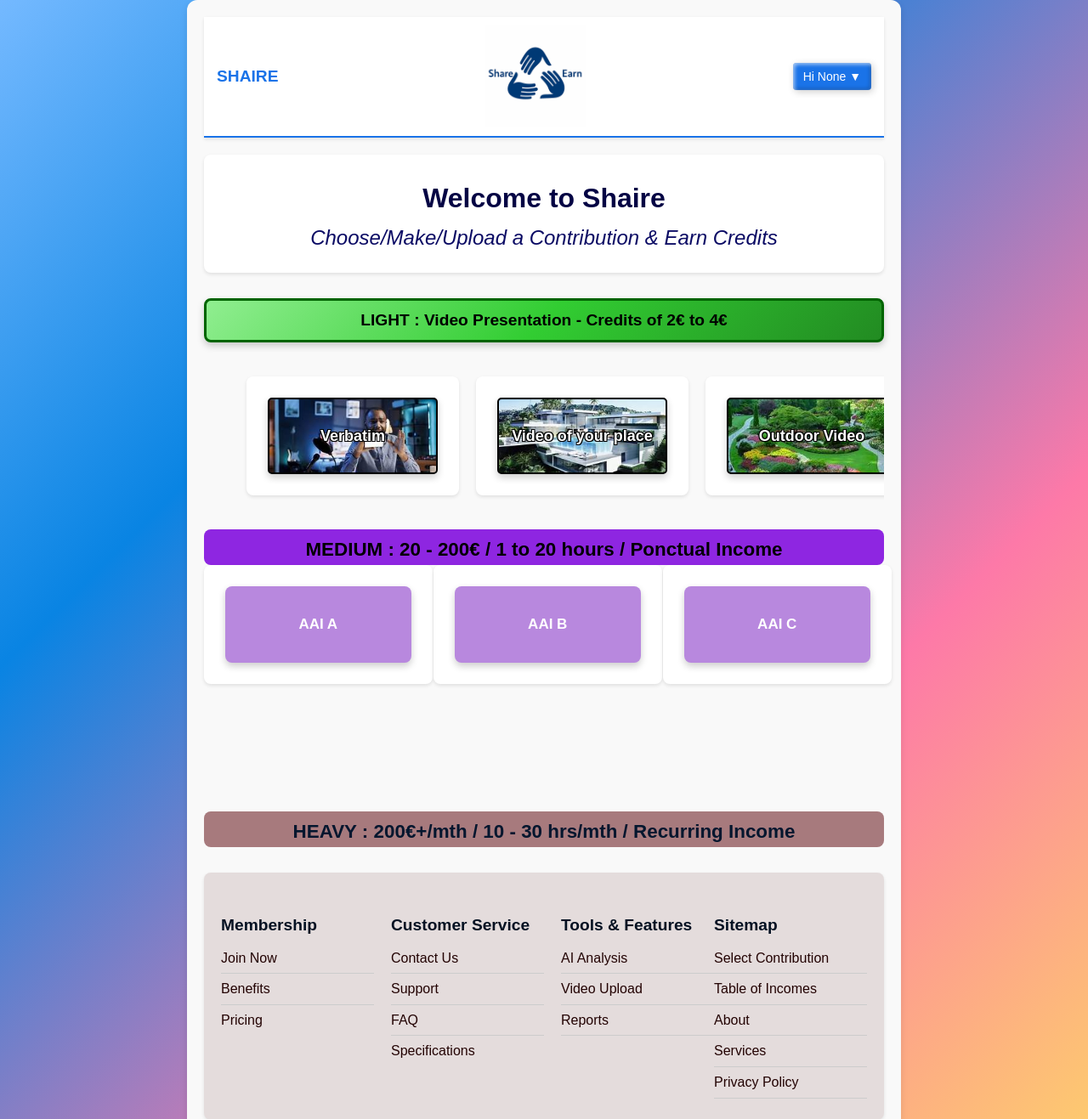
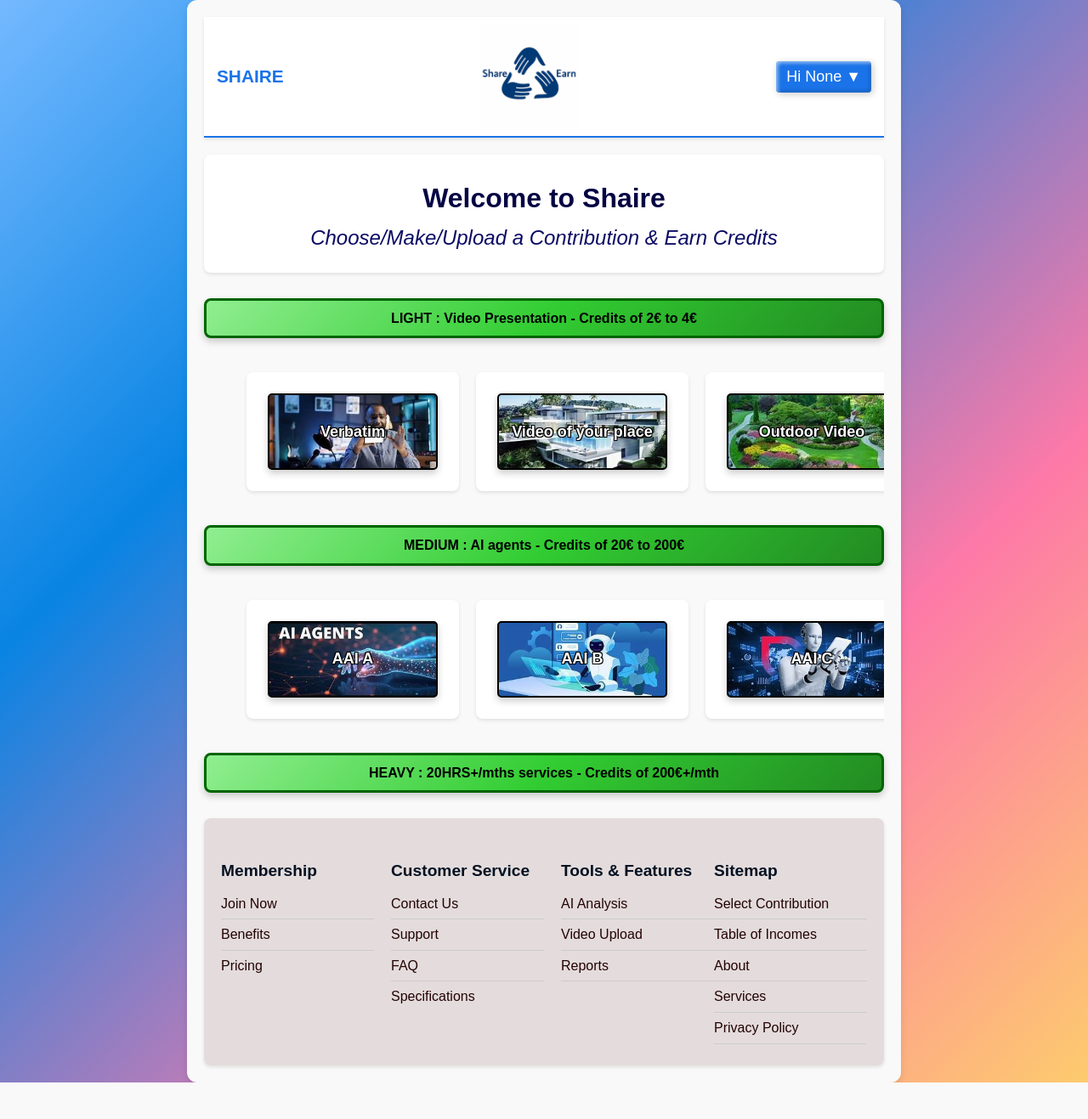
Before and after one commit to MichaeFaivr/VIDEO_TEXT_TOPICS_LABELS, a Flask app: page /messages/ in a window 1280 px wide. Shown: the top 1317 px of the page at 85% size. After the commit the page ends 1274 px from the top, so only its background shows below. Run offline with Flask 3, Linux system fonts and the light colour scheme.

Commit message:
Improve appearance of the select contribution page

```diff
--- a/Video_Analysis_Webapp/templates/select_contribution_type.html
+++ b/Video_Analysis_Webapp/templates/select_contribution_type.html
@@ -2,13 +2,13 @@
 <html lang="en">
     <nav style="background-color: #fff; padding: 10px 15px; border-bottom: 2px solid #1a73e8; margin-bottom: 20px; box-shadow: 0 2px 4px rgba(0,0,0,0.1);">
         <div style="display: flex; justify-content: space-between; align-items: center; max-width: 800px; margin: 0 auto; flex-wrap: wrap; gap: 10px;">
-            <div style="font-size: clamp(1rem, 3vw, 1.2em); font-family: 'Quicksand', sans-serif; font-weight: bold; color: #1a73e8; cursor: pointer;" onclick="window.location.href='/about_shaire'">SHAIRE</div>
+            <div style="font-size: clamp(1.2rem, 3vw, 1.3em); font-family: 'Quicksand', sans-serif; font-weight: bold; color: #1a73e8; cursor: pointer;" onclick="window.location.href='/about_shaire'">SHAIRE</div>
             <div style="display: flex; justify-content: center; align-items: center; flex: 1;">
                 <img src="/static/logo/SHAIRE_Logo.png" alt="SHAIRE Logo" style="height: 120px; width: auto;">
             </div>
             <div style="display: flex; flex-direction: column; gap: 10px;">
                 <div style="position: relative;">
-                    <button id="accountMenuBtn" style="background-color: #1a73e8; color: white; padding: 8px 12px; border: none; border-radius: 4px; cursor: pointer; font-size: clamp(12px, 2vw, 14px); white-space: nowrap;">
+                    <button id="accountMenuBtn" style="background-color: #1a73e8; color: white; padding: 8px 12px; border: none; border-radius: 4px; cursor: pointer; font-size: clamp(15px, 2vw, 18px); white-space: nowrap;">
                         Hi {{ username|title }} ▼
                     </button>
                     <div id="accountDropdown" style="display: none; position: absolute; right: 0; top: 100%; background-color: white; border: 1px solid #ddd; border-radius: 4px; box-shadow: 0 4px 8px rgba(0,0,0,0.1); min-width: 150px; max-width: 250px; z-index: 1000;">
@@ -322,13 +322,55 @@
             cursor: pointer; /* Changes cursor to pointer on hover */
             border-radius: 5px; /* Optional: rounded corners */
         }
-        .btn-device-usage { background-color: #b888de; color: white;}
-        .btn-design-agent-sales { background-color: #b888de; color: white;}
-        .btn-design-agent-network { background-color: #b888de; color: white;}
+        .btn-device-usage {
+            background-image: url('/static/images/agent_IA1.jpg');
+            background-size: cover; /* Ensures the image covers the entire button */
+            background-position: center; /* Centers the image */
+            background-repeat: no-repeat; /* Prevents the image from repeating */
+            width: 200px; /* Set a width */
+            height: 60px; /* Set a height */
+            color: white; /* Text color */
+            border: none; /* Removes the default border */
+            text-shadow: -1px -1px 0 #000, 1px -1px 0 #000, -1px 1px 0 #000, 1px 1px 0 #000;
+            border: 2px solid black; /* Black border */
+            font-size: 18px; /* Text size */
+            cursor: pointer; /* Changes cursor to pointer on hover */
+            border-radius: 5px; /* Optional: rounded corners */
+        }
+        .btn-design-agent-sales {
+            background-image: url('/static/images/agent_IA2.jpg');
+            background-size: cover; /* Ensures the image covers the entire button */
+            background-position: center; /* Centers the image */
+            background-repeat: no-repeat; /* Prevents the image from repeating */
+            width: 200px; /* Set a width */
+            height: 60px; /* Set a height */
+            color: white; /* Text color */
+            border: none; /* Removes the default border */
+            text-shadow: -1px -1px 0 #000, 1px -1px 0 #000, -1px 1px 0 #000, 1px 1px 0 #000;
+            border: 2px solid black; /* Black border */
+            font-size: 18px; /* Text size */
+            cursor: pointer; /* Changes cursor to pointer on hover */
+            border-radius: 5px; /* Optional: rounded corners */
+        }
+        .btn-design-agent-network {
+            background-image: url('/static/images/agent_IA3.jpg');
+            background-size: cover; /* Ensures the image covers the entire button */
+            background-position: center; /* Centers the image */
+            background-repeat: no-repeat; /* Prevents the image from repeating */
+            width: 200px; /* Set a width */
+            height: 60px; /* Set a height */
+            color: white; /* Text color */
+            border: none; /* Removes the default border */
+            text-shadow: -1px -1px 0 #000, 1px -1px 0 #000, -1px 1px 0 #000, 1px 1px 0 #000;
+            border: 2px solid black; /* Black border */
+            font-size: 18px; /* Text size */
+            cursor: pointer; /* Changes cursor to pointer on hover */
+            border-radius: 5px; /* Optional: rounded corners */
+        }
     </style>
 
     <div style="grid-column: 1 / -1; background: linear-gradient(135deg, #90ee90, #32cd32, #228b22); padding: 8px; border-radius: 8px; margin-bottom: 0px; max-height: 60px; border: 3px solid #006400; box-shadow: 0 4px 8px rgba(0,0,0,0.2);">
-        <h2 style="text-align: center; margin: 0; color: #000000; font-weight: bold; font-size: clamp(1.2rem, 1vw, 1rem); display: flex; align-items: center; justify-content: center; height: 100%;">
+        <h2 style="text-align: center; margin: 0; color: #000000; font-weight: bold; font-size: clamp(1rem, 1vw, 1.2rem); display: flex; align-items: center; justify-content: center; height: 100%;">
             LIGHT : Video Presentation - Credits of 2€ to 4€
         </h2>
     </div>
@@ -423,32 +465,35 @@
         }
     </style>
 
-    <div style="grid-column: 1 / -1; background-color: #800cdee3; padding: 6px; border-radius: 8px; margin-top: 10px; margin-bottom: 0px; max-height: 30px">
-        <h2 style="text-align: center; margin: 0; color: #000000; font-weight: bold; font-size: clamp(1.2rem, 2.5vw, 1.4rem); display: flex; align-items: center; justify-content: center; height: 100%;">
-            MEDIUM : 20 - 200€ / 1 to 20 hours / Ponctual Income
+        <div style="grid-column: 1 / -1; background: linear-gradient(135deg, #90ee90, #32cd32, #228b22); padding: 8px; border-radius: 8px; margin-bottom: 0px; max-height: 60px; border: 3px solid #006400; box-shadow: 0 4px 8px rgba(0,0,0,0.2);">
+        <h2 style="text-align: center; margin: 0; color: #000000; font-weight: bold; font-size: clamp(1rem, 1vw, 1.2rem); display: flex; align-items: center; justify-content: center; height: 100%;">
+            MEDIUM : AI agents - Credits of 20€ to 200€
         </h2>
     </div>
-    <div class="contribution-grid">
-        <form action="/AAI A/" method="post" enctype="multipart/form-data">
+    <div class="contribution-scroll-container">
+        <div class="contribution-scroll-track">
+            <form action="/AAI A/" method="post" enctype="multipart/form-data" class="contribution-item">
                 <input type="hidden" name="username" value="{{ username }}">
                 <button type="submit" class="contribution-button btn-device-usage">AAI A</button>
             </form>
-        <form action="/AAI B/" method="post" enctype="multipart/form-data">
+
+            <form action="/AAI B/" method="post" enctype="multipart/form-data" class="contribution-item">
                 <input type="hidden" name="username" value="{{ username }}">
                 <button type="submit" class="contribution-button btn-design-agent-sales">AAI B</button>
             </form>
-        <form action="/AAI C/" method="post" enctype="multipart/form-data">
+
+            <form action="/AAI C/" method="post" enctype="multipart/form-data" class="contribution-item">
                 <input type="hidden" name="username" value="{{ username }}">
                 <button type="submit" class="contribution-button btn-design-agent-network">AAI C</button>
             </form>
         </div>
+    </div>
 
-    <div style="grid-column: 1 / -1; background-color: #9e6d70e7; padding: 6px; border-radius: 8px; margin-top: 10px; margin-bottom: 0px; max-height: 30px">
-        <h2 style="text-align: center; margin: 0; color: #03162e; font-weight: bold; font-size: clamp(1.2rem, 2.5vw, 1.4rem); display: flex; align-items: center; justify-content: center; height: 100%;">
-            HEAVY : 200€+/mth / 10 - 30 hrs/mth / Recurring Income
+    <div style="grid-column: 1 / -1; background: linear-gradient(135deg, #90ee90, #32cd32, #228b22); padding: 8px; border-radius: 8px; margin-bottom: 0px; max-height: 60px; border: 3px solid #006400; box-shadow: 0 4px 8px rgba(0,0,0,0.2);">
+        <h2 style="text-align: center; margin: 0; color: #000000; font-weight: bold; font-size: clamp(1rem, 1vw, 1.2rem); display: flex; align-items: center; justify-content: center; height: 100%;">
+            HEAVY : 20HRS+/mths services - Credits of 200€+/mth
         </h2>
     </div>
-
     <footer style="margin-top: 30px; padding: 20px; background-color: #e4dcdc; border-radius: 8px; box-shadow: 0 2px 4px rgba(0,0,0,0.1);">
         <div style="text-align: left;">
             <style>
```
Also changed, not shown: Video_Analysis_Webapp/static/images/agent_IA1.jpg (added), Video_Analysis_Webapp/static/images/agent_IA2.jpg (added), Video_Analysis_Webapp/static/images/agent_IA3.jpg (added). Lines whose indentation alone changed are shown as unchanged.
